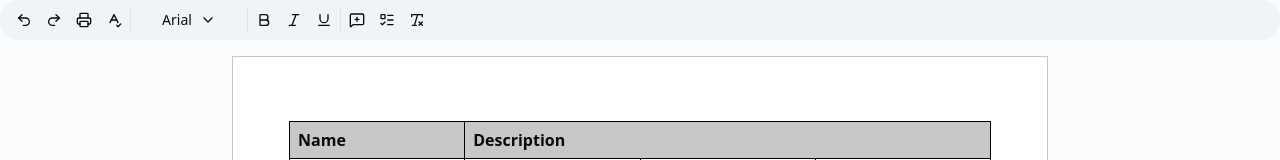
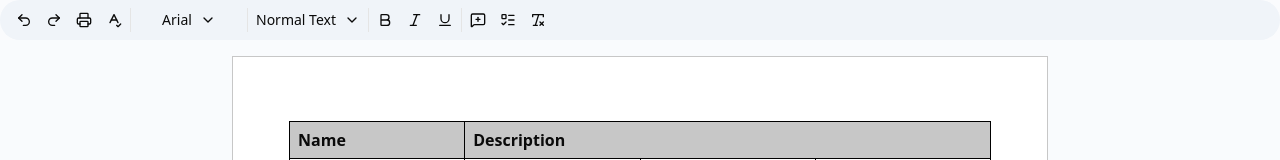
Before and after one commit to ahsanshaheen199/Sync-Docs, a React app in the folder frontend/: page /documents/1 in a window 1280 px wide. Shown: the top 160 px of the page. Built offline with nearby package versions, Linux system fonts and the light colour scheme; the HTML template or start-up script is replaced by a standard one.

Commit message:
Implement heading selection in editor toolbar with dropdown menu

```diff
--- a/frontend/src/components/editor/font-family-toolbar-button.tsx
+++ b/frontend/src/components/editor/font-family-toolbar-button.tsx
@@ -4,11 +4,15 @@ import {
   DropdownMenuContent,
   DropdownMenuTrigger,
 } from "@radix-ui/react-dropdown-menu";
-import { useCurrentEditor, useEditorState } from "@tiptap/react";
+import { useCurrentEditor } from "@tiptap/react";
 import { ChevronDownIcon } from "lucide-react";
 import { useState } from "react";
 
-export function FontFamilyToolbarButton() {
+export function FontFamilyToolbarButton({
+  fontFamily,
+}: {
+  fontFamily?: string;
+}) {
   const [isOpen, setIsOpen] = useState(false);
   const { editor } = useCurrentEditor();
   const fontFamiles = [
@@ -34,21 +38,11 @@ export function FontFamilyToolbarButton() {
     },
   ];
 
-  const editorState = useEditorState({
-    editor,
-    selector: (ctx) => {
-      return {
-        fontFamily:
-          ctx.editor?.getAttributes("textStyle").fontFamily ?? "Arial",
-      };
-    },
-  });
-
   return (
     <DropdownMenu open={isOpen} onOpenChange={setIsOpen}>
       <DropdownMenuTrigger asChild>
         <button className="h-7 w-28 shrink-0 flex items-center justify-center rounded-sm hover:bg-neutral-200/80 text-sm overflow-hidden px-1.5">
-          <span className="truncate">{editorState?.fontFamily ?? "Arial"}</span>
+          <span className="truncate">{fontFamily ?? "Arial"}</span>
           <ChevronDownIcon className="size-4 shrink-0 ml-2" />
         </button>
       </DropdownMenuTrigger>
@@ -58,7 +52,7 @@ export function FontFamilyToolbarButton() {
             key={font.value}
             className={cn(
               "flex items-center px-2 py-1 gap-x-2 rounded-sm text-sm hover:bg-neutral-200/80",
-              editorState?.fontFamily === font.value && "bg-neutral-200/80"
+              fontFamily === font.value && "bg-neutral-200/80"
             )}
             style={{ fontFamily: font.value }}
             onClick={() => {
--- /dev/null
+++ b/frontend/src/components/editor/heading-toolbar-button.tsx
@@ -0,0 +1,98 @@
+import { useState } from "react";
+import { useCurrentEditor } from "@tiptap/react";
+import {
+  DropdownMenu,
+  DropdownMenuContent,
+  DropdownMenuTrigger,
+} from "../ui/dropdown-menu";
+import { ChevronDownIcon } from "lucide-react";
+import { cn } from "@/lib/utils";
+import { type HeadingValue } from "@/types";
+
+export function HeadingToolbarButton({
+  headingValue,
+}: {
+  headingValue?: HeadingValue;
+}) {
+  const [isOpen, setIsOpen] = useState(false);
+  const { editor } = useCurrentEditor();
+  const headings = [
+    {
+      label: "Heading 1",
+      value: 1,
+      fontSize: "2rem",
+    },
+    {
+      label: "Heading 2",
+      value: 2,
+      fontSize: "1.5rem",
+    },
+    {
+      label: "Heading 3",
+      value: 3,
+      fontSize: "1.25rem",
+    },
+    {
+      label: "Heading 4",
+      value: 4,
+      fontSize: "1.125rem",
+    },
+    {
+      label: "Heading 5",
+      value: 5,
+      fontSize: "1rem",
+    },
+    {
+      label: "Heading 6",
+      value: 6,
+      fontSize: "0.8rem",
+    },
+    {
+      label: "Normal Text",
+      value: 0,
+      fontSize: "1rem",
+    },
+  ];
+  return (
+    <DropdownMenu open={isOpen} onOpenChange={setIsOpen}>
+      <DropdownMenuTrigger asChild>
+        <button className="h-7 min-w-7 shrink-0 flex items-center justify-center rounded-sm hover:bg-neutral-200/80 text-sm overflow-hidden px-1.5">
+          <span className="truncate">
+            {headingValue
+              ? headings.find((h) => h.value === headingValue)?.label
+              : "Normal Text"}
+          </span>
+          <ChevronDownIcon className="size-4 shrink-0 ml-2" />
+        </button>
+      </DropdownMenuTrigger>
+      <DropdownMenuContent className="p-1 flex flex-col gap-y-1 bg-white shadow-md rounded-sm">
+        {headings.map((heading) => (
+          <button
+            key={heading.value}
+            className={cn(
+              "flex items-center px-2 py-1 gap-x-2 rounded-sm text-sm hover:bg-neutral-200/80",
+              heading.value === headingValue && "bg-neutral-200/80"
+            )}
+            style={{ fontSize: heading.fontSize }}
+            onClick={() => {
+              setIsOpen(false);
+              if (heading.value === 0) {
+                editor?.chain().focus().setParagraph().run();
+              } else {
+                editor
+                  ?.chain()
+                  .focus()
+                  .setHeading({
+                    level: heading.value as Exclude<HeadingValue, 0>,
+                  })
+                  .run();
+              }
+            }}
+          >
+            {heading.label}
+          </button>
+        ))}
+      </DropdownMenuContent>
+    </DropdownMenu>
+  );
+}
--- a/frontend/src/components/editor/toolbar.tsx
+++ b/frontend/src/components/editor/toolbar.tsx
@@ -15,6 +15,8 @@ import { ToolbarButton } from "./toolbar-button";
 import { useCurrentEditor, useEditorState } from "@tiptap/react";
 import { Separator } from "../ui/separator";
 import { FontFamilyToolbarButton } from "./font-family-toolbar-button";
+import { HeadingToolbarButton } from "./heading-toolbar-button";
+import type { HeadingValue } from "@/types";
 
 export function Toolbar() {
   const { editor } = useCurrentEditor();
@@ -33,12 +35,6 @@ export function Toolbar() {
         canCode: ctx.editor?.can().chain().toggleCode().run() ?? false,
         canClearMarks: ctx.editor?.can().chain().unsetAllMarks().run() ?? false,
         isParagraph: ctx.editor?.isActive("paragraph") ?? false,
-        isHeading1: ctx.editor?.isActive("heading", { level: 1 }) ?? false,
-        isHeading2: ctx.editor?.isActive("heading", { level: 2 }) ?? false,
-        isHeading3: ctx.editor?.isActive("heading", { level: 3 }) ?? false,
-        isHeading4: ctx.editor?.isActive("heading", { level: 4 }) ?? false,
-        isHeading5: ctx.editor?.isActive("heading", { level: 5 }) ?? false,
-        isHeading6: ctx.editor?.isActive("heading", { level: 6 }) ?? false,
         isBulletList: ctx.editor?.isActive("bulletList") ?? false,
         isOrderedList: ctx.editor?.isActive("orderedList") ?? false,
         isCodeBlock: ctx.editor?.isActive("codeBlock") ?? false,
@@ -47,6 +43,9 @@ export function Toolbar() {
         canRedo: ctx.editor?.can().chain().redo().run() ?? false,
         isUnderline: ctx.editor?.isActive("underline") ?? false,
         isTaskList: ctx.editor?.isActive("taskList") ?? false,
+        fontFamily:
+          ctx.editor?.getAttributes("textStyle").fontFamily ?? "Arial",
+        heading: ctx.editor?.getAttributes("heading")?.level ?? 0,
       };
     },
   });
@@ -144,7 +143,11 @@ export function Toolbar() {
         <ToolbarButton key={index} {...section} />
       ))}
       <Separator orientation="vertical" className="h-6!" />
-      <FontFamilyToolbarButton />
+      <FontFamilyToolbarButton fontFamily={editorState?.fontFamily} />
+      <Separator orientation="vertical" className="h-6!" />
+      <HeadingToolbarButton
+        headingValue={editorState?.heading as HeadingValue}
+      />
       <Separator orientation="vertical" className="h-6!" />
       {sections[1].map((section, index) => (
         <ToolbarButton key={index} {...section} />
--- a/frontend/src/index.css
+++ b/frontend/src/index.css
@@ -185,21 +185,27 @@
   }
 
   h1 {
-    font-size: 1.4rem;
+    font-size: 2rem;
   }
 
   h2 {
-    font-size: 1.2rem;
+    font-size: 1.5rem;
   }
 
   h3 {
-    font-size: 1.1rem;
+    font-size: 1.25rem;
   }
 
-  h4,
-  h5,
+  h4 {
+    font-size: 1.125rem;
+  }
+
+  h5 {
+    font-size: 1rem;
+  }
+
   h6 {
-    font-size: 1rem;
+    font-size: 0.8rem;
   }
 
 
--- a/frontend/src/types/index.ts
+++ b/frontend/src/types/index.ts
@@ -5,3 +5,5 @@ export interface ToolbarButtonProps {
   onClick?: () => void;
   isActive?: boolean;
 }
+
+export type HeadingValue = 1 | 2 | 3 | 4 | 5 | 6 | 0;
```
